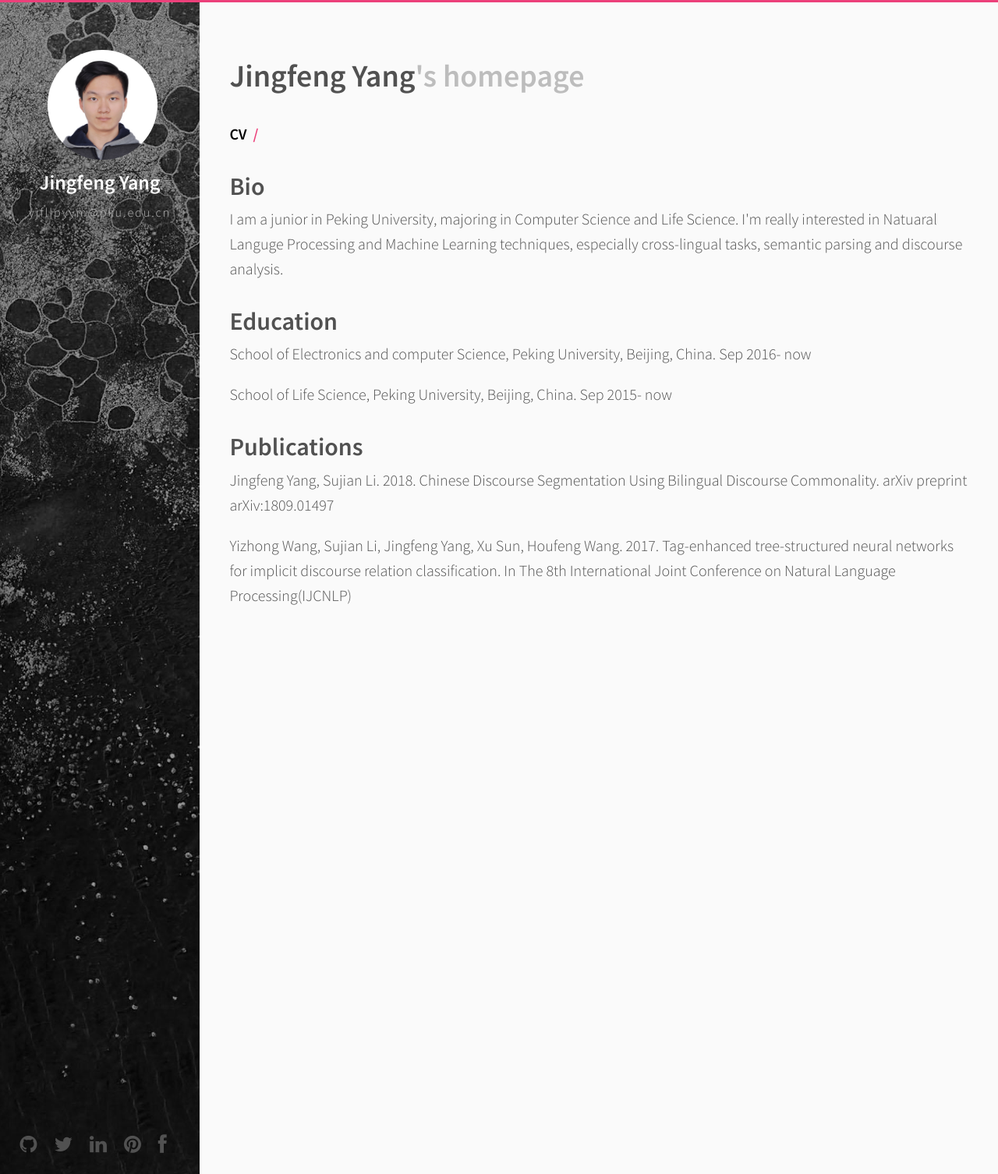
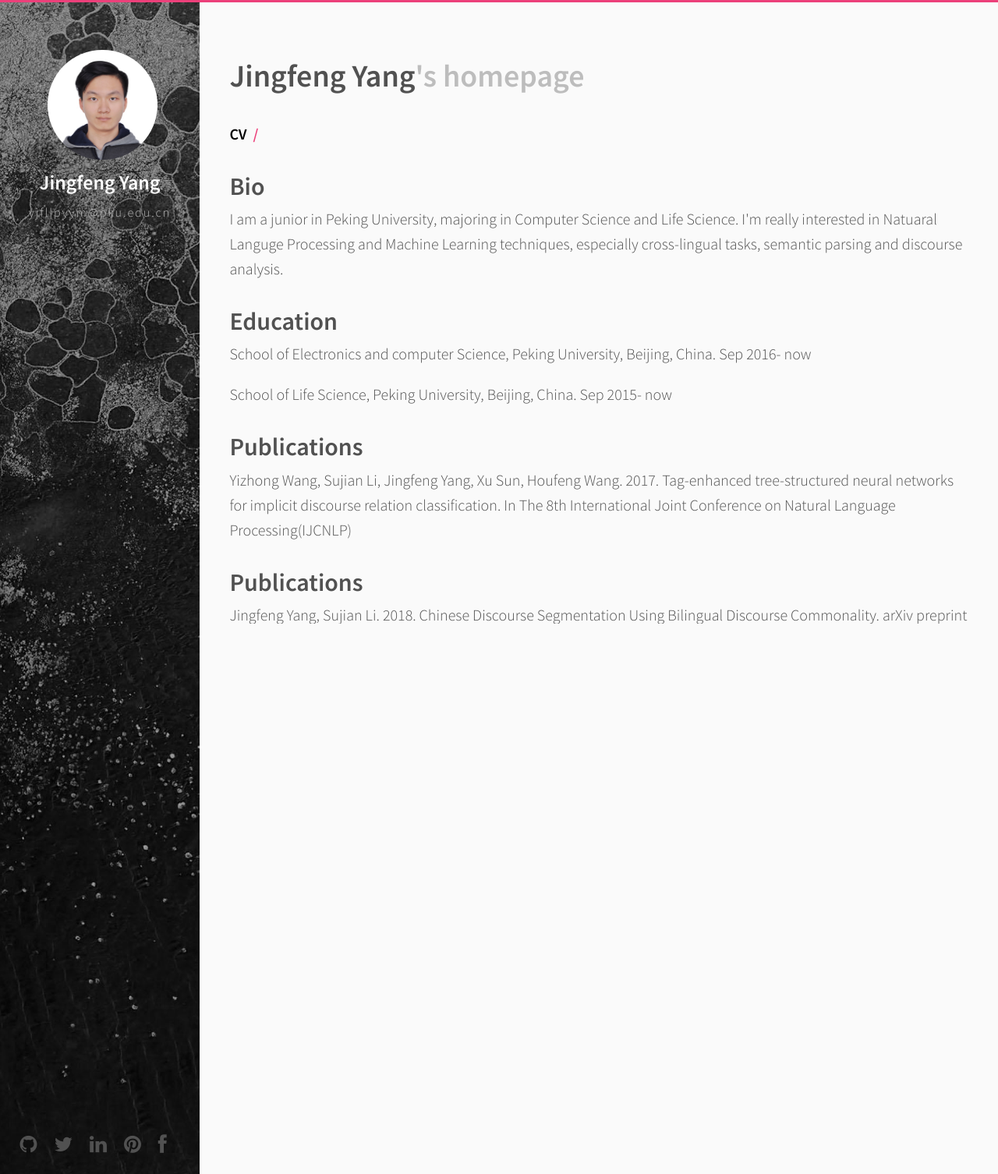
Before and after one commit to JingfengYang/JingfengYang.github.io, a Jekyll site: the page built from index.html, in a window 1280 px wide. Shown: the whole page at 78% size. Built offline with Jekyll 4.4.1, drawn with Linux system fonts in a browser that asks for light colours; the list of posts is cut into pages by our own code.

Commit message:
preprint

```diff
--- a/index.html
+++ b/index.html
@@ -29,8 +29,13 @@ layout: default
         <h2 class="post-title">
         Publications
     	</h2>
+	<p><a href="https://arxiv.org/abs/1803.01165">Yizhong Wang, Sujian Li, Jingfeng Yang, Xu Sun, Houfeng Wang. 2017. Tag-enhanced tree-structured neural networks for implicit discourse relation classification. In The 8th International Joint Conference on Natural Language Processing(IJCNLP)</a></p>
+    </div>
+    <div class="post-list">
+        <h2 class="post-title">
+        Publications
+    	</h2>
         <p><a href="https://arxiv.org/abs/1809.01497">Jingfeng Yang, Sujian Li. 2018. Chinese Discourse Segmentation Using Bilingual Discourse Commonality. arXiv preprint arXiv:1809.01497</a> </p>
-	<p><a href="https://arxiv.org/abs/1803.01165">Yizhong Wang, Sujian Li, Jingfeng Yang, Xu Sun, Houfeng Wang. 2017. Tag-enhanced tree-structured neural networks for implicit discourse relation classification. In The 8th International Joint Conference on Natural Language Processing(IJCNLP)</a></p>
     </div>
     <div class="post-list">
         <h2 class="post-title">
```
